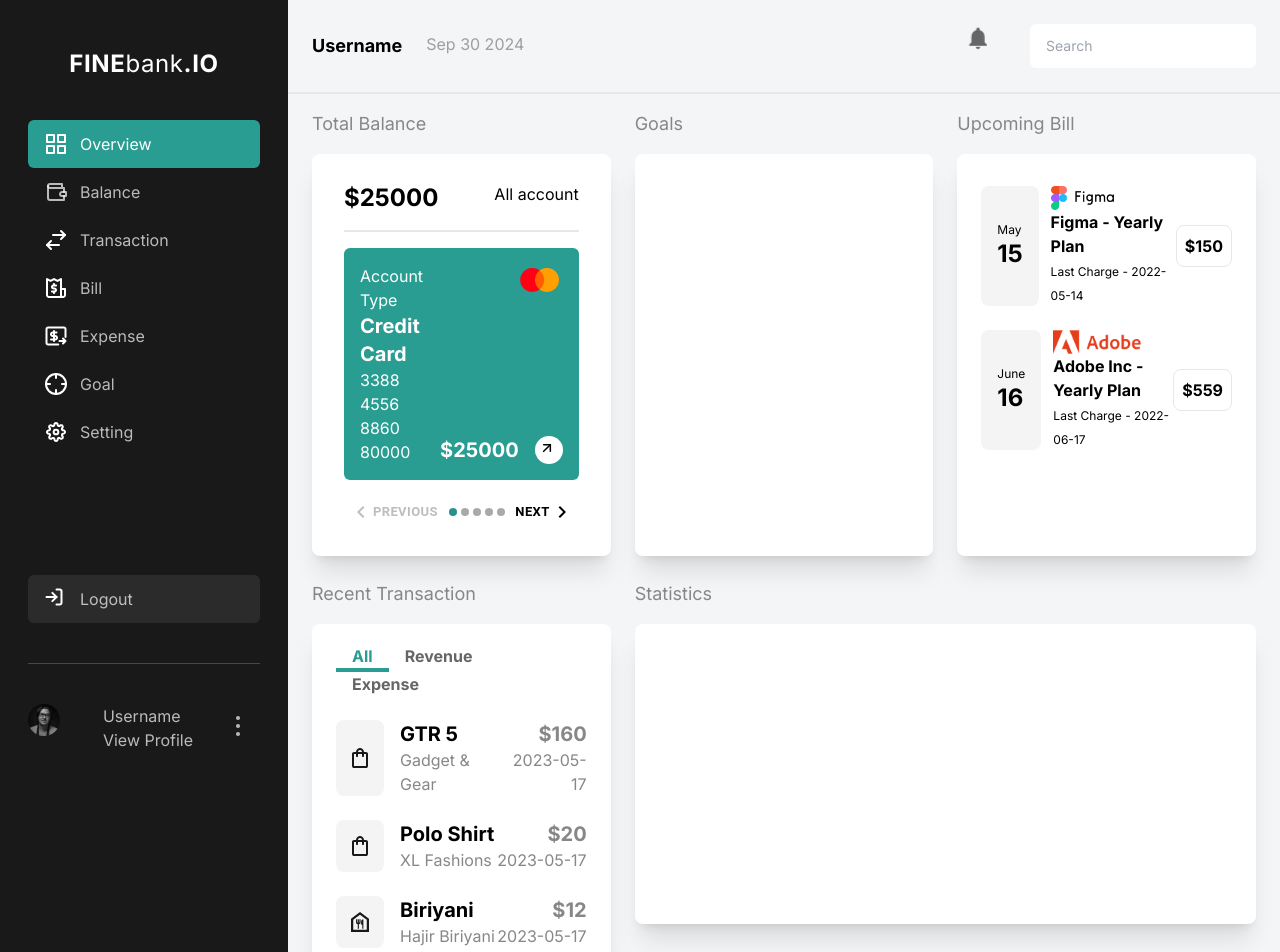
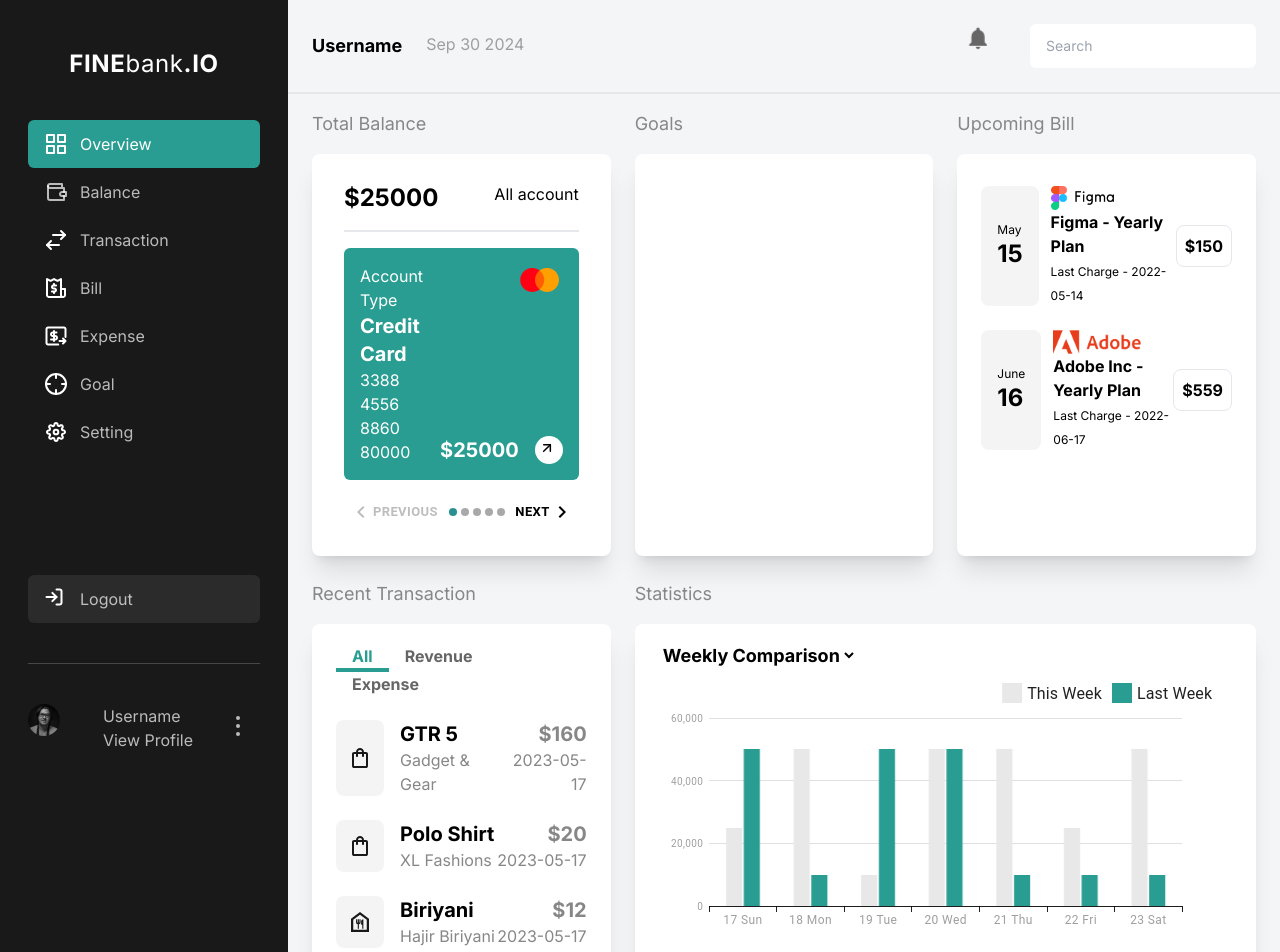
Before and after one commit to rizkishafara/learn_react, a React (Vite) app: page / in a window 1280 px wide. Shown: the top 952 px of the page. Built offline with nearby package versions, Linux system fonts and the light colour scheme.

Commit message:
add: implement Statistic card with bar chart

```diff
--- a/package.json
+++ b/package.json
@@ -13,6 +13,7 @@
     "@emotion/react": "^11.13.3",
     "@emotion/styled": "^11.13.0",
     "@mui/icons-material": "^6.1.5",
+    "@mui/x-charts": "^7.23.0",
     "bootstrap": "^5.3.3",
     "react": "^18.3.1",
     "react-dom": "^18.3.1",
--- /dev/null
+++ b/src/components/Elements/BarChart/index.jsx
@@ -0,0 +1,45 @@
+// eslint-disable-next-line no-unused-vars
+import React from "react";
+import { BarChart } from "@mui/x-charts/BarChart";
+
+const chartSetting = {
+  yAxis: [
+    {
+      disableTicks: true,
+      disableLine: true,
+      tickFontSize: 10,
+    },
+  ],
+  grid: {
+    horizontal: true,
+  },
+  sx: {
+    ["& .MuiChartsAxis-left .MuiChartsAxis-tickLabel"]: {
+      fill: "#9F9F9F",
+    },
+    ["& .MuiChartsAxis-bottom .MuiChartsAxis-tickLabel"]: {
+      fill: "#9F9F9F",
+    },
+  },
+};
+
+export default function BarsDataset(props) {
+  const { desc } = props;
+
+  return (
+    <BarChart
+      dataset={desc.data}
+      xAxis={[
+        { scaleType: "band", dataKey: desc.dataKey, categoryGapRatio: 0.5 },
+      ]}
+      series={desc.series}
+      slotProps={{
+        legend: {
+          direction: "row",
+          position: { vertical: "top", horizontal: "right" },
+        },
+      }}
+      {...chartSetting}
+    />
+  );
+}
--- /dev/null
+++ b/src/components/Fragments/Dashboard/CardStatistic.jsx
@@ -0,0 +1,21 @@
+import { expensesStatistics } from "../../../data/expense";
+import BarsDataset from "../../Elements/BarChart";
+import Card from "../../Elements/Card";
+
+const CardStatistic = () => {
+
+  return (
+    <Card
+      variant="md:col-span-2 min-h-max"
+      title="Statistics"
+      desc=<div className="h-72">
+        <select name="" id="" className="font-bold text-lg ring-0 focus:outline-none bg-transparent">
+            <option value="1">Weekly Comparison</option>
+        </select>
+        <BarsDataset desc={expensesStatistics} />
+      </div>
+    />
+  );
+};
+
+export default CardStatistic;
--- a/src/data/expense.jsx
+++ b/src/data/expense.jsx
@@ -50,11 +50,17 @@
   },
 ];
 
-export const expensesStatistics = [
+export const expensesStatistics = {
+  dataKey: "date",
+  series: [
+    { dataKey: "amountThisWeek", label: "This Week", color: "#E8E8E8" },
+    { dataKey: "amountLastWeek", label: "Last Week", color: "#299D91" },
+  ],
+  data: [
     {
       id: 1,
       date: "17 Sun",
-    amountThisWeek: 250000,
+      amountThisWeek: 25000,
       amountLastWeek: 50000,
     },
     {
@@ -84,7 +90,7 @@
     {
       id: 6,
       date: "22 Fri",
-    amountThisWeek: 250000,
+      amountThisWeek: 25000,
       amountLastWeek: 10000,
     },
     {
@@ -93,6 +99,7 @@
       amountThisWeek: 50000,
       amountLastWeek: 10000,
     },
-];
+  ],
+};
 
 export default expensesBreakdowns;
--- a/src/pages/Dashboard.jsx
+++ b/src/pages/Dashboard.jsx
@@ -6,6 +6,7 @@
 import { Icon } from "../components/Elements/Icon";
 import { useState } from "react";
 import CardBalance from "../components/Fragments/Dashboard/CardBalance";
+import CardStatistic from "../components/Fragments/Dashboard/CardStatistic";
 
 const DashboardPage = () => {
   const tabs = ["All", "Revenue", "Expense"];
@@ -122,7 +123,8 @@
             </div>
           }
         />
-        <Card variant="md:col-span-2" title="Statistics" />
+        {/* <Card variant="md:col-span-2" title="Statistics" /> */}
+        <CardStatistic />
         <Card
           variant="md:col-span-2"
           title="Expenses Breakdown"
```
Also changed, not shown: 1 other file (tests, documents, lock files or other folders). Lines whose indentation alone changed are shown as unchanged.
